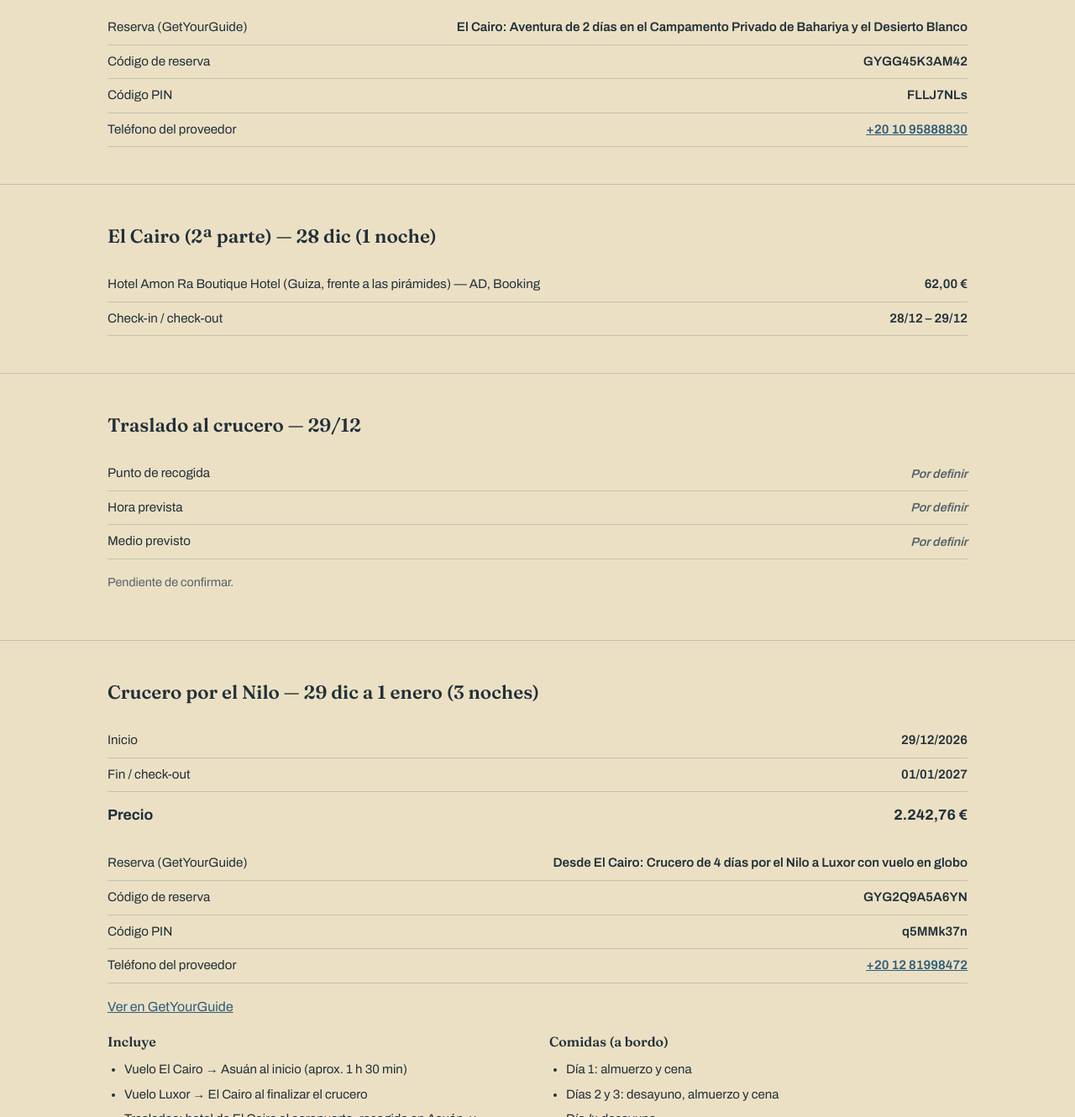
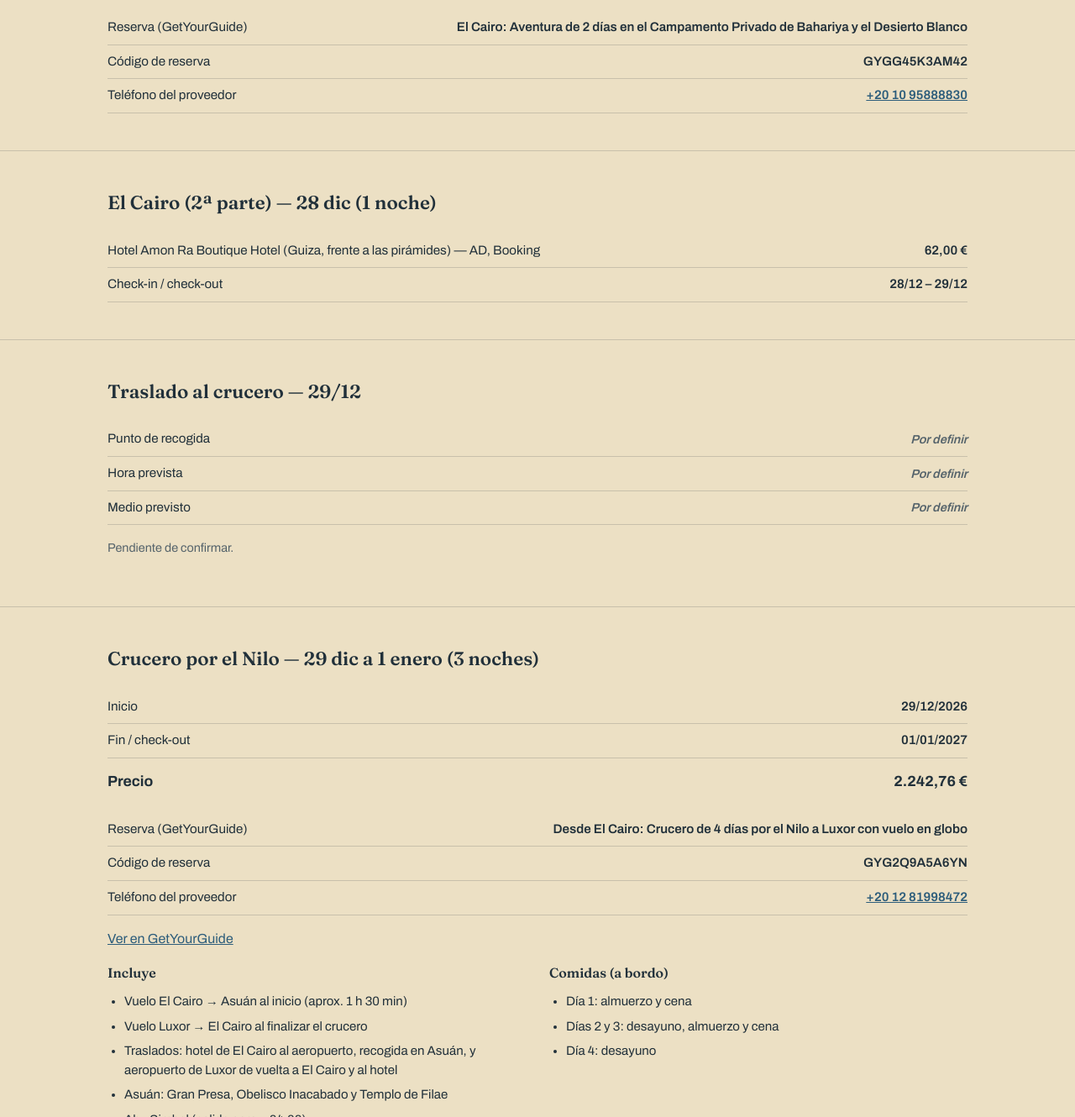
Before and after one commit to catatorrensv/egipto, a plain HTML site: page viaje-a-medida.html in a window 1280 px wide. Shown: the part 1626-2956 px from the top of the page at 84% size. Drawn offline with Linux system fonts and the light colour scheme.

Commit message:
Quitar los PIN de las reservas de la web
Co-Authored-By: Claude Opus 5.5 <noreply@anthropic.com>
Claude-Session: https://claude.ai/code/session_01UN12kjVa6dfc3hJzh2sF1a

```diff
--- a/viaje-a-medida.html
+++ b/viaje-a-medida.html
@@ -112,7 +112,6 @@
       <table class="price-table" style="margin-top:16px;">
         <tr><td>Reserva (GetYourGuide)</td><td>El Cairo: Aventura de 2 días en el Campamento Privado de Bahariya y el Desierto Blanco</td></tr>
         <tr><td>Código de reserva</td><td>GYGG45K3AM42</td></tr>
-        <tr><td>Código PIN</td><td>FLLJ7NLs</td></tr>
         <tr><td>Teléfono del proveedor</td><td><a href="tel:+201095888830">+20 10 95888830</a></td></tr>
       </table>
     </div>
@@ -151,7 +150,6 @@
       <table class="price-table" style="margin-top:16px;">
         <tr><td>Reserva (GetYourGuide)</td><td>Desde El Cairo: Crucero de 4 días por el Nilo a Luxor con vuelo en globo</td></tr>
         <tr><td>Código de reserva</td><td>GYG2Q9A5A6YN</td></tr>
-        <tr><td>Código PIN</td><td>q5MMk37n</td></tr>
         <tr><td>Teléfono del proveedor</td><td><a href="tel:+201281998472">+20 12 81998472</a></td></tr>
       </table>
       <p style="margin:16px 0;"><a href="https://www.getyourguide.com/el-cairo-l92/desde-el-cairo-crucero-de-4-dias-por-el-nilo-a-luxor-con-globo-y-vuelos-t448134?ranking_uuid=5fc2344f-ddb6-4be5-a56f-88624cc1c28e&q=Mar+Rojo&adults=2&date_from=2026-12-29" target="_blank" rel="noopener">Ver en GetYourGuide</a></p>
```
